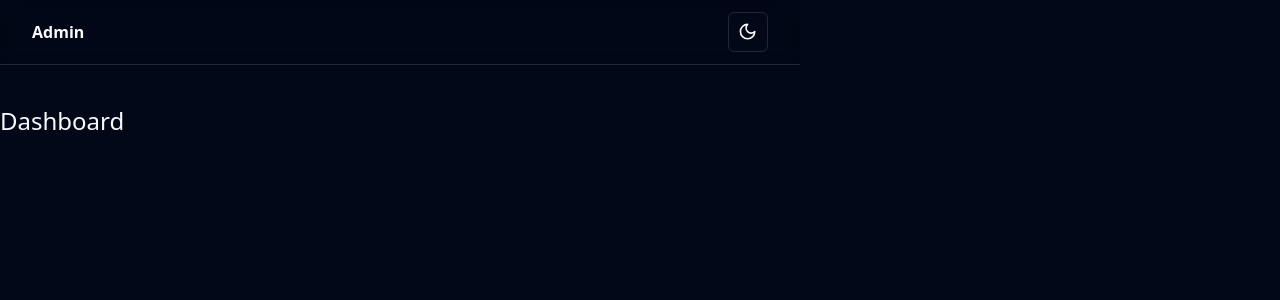
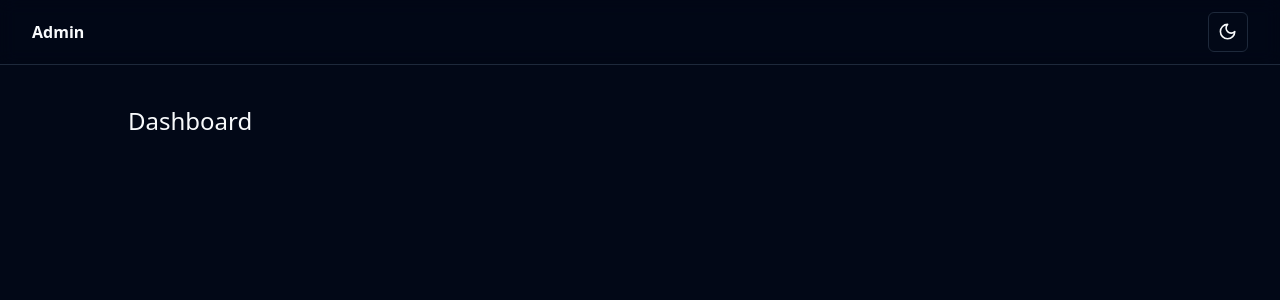
Before and after one commit to kennedysmartins/me-contrate, a Next.js app: page /admin in a window 1280 px wide. Shown: the top 300 px of the page. Built offline with nearby package versions, Linux system fonts and the light colour scheme.

Commit message:
fix height

```diff
--- a/src/app/globals.css
+++ b/src/app/globals.css
@@ -94,7 +94,6 @@
 }
 
 html {
-  width: 100vh;
   height: calc(100vh + env(safe-area-inset-bottom));
   overflow: hidden;
 }
```
